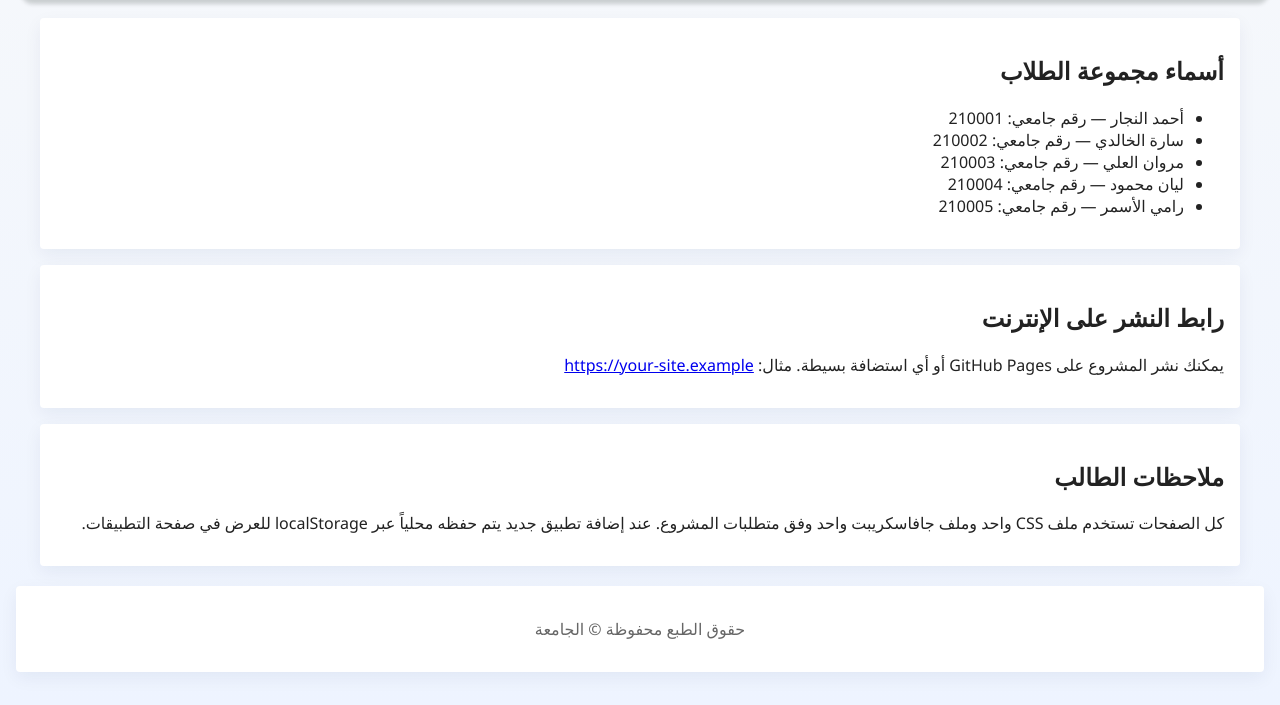
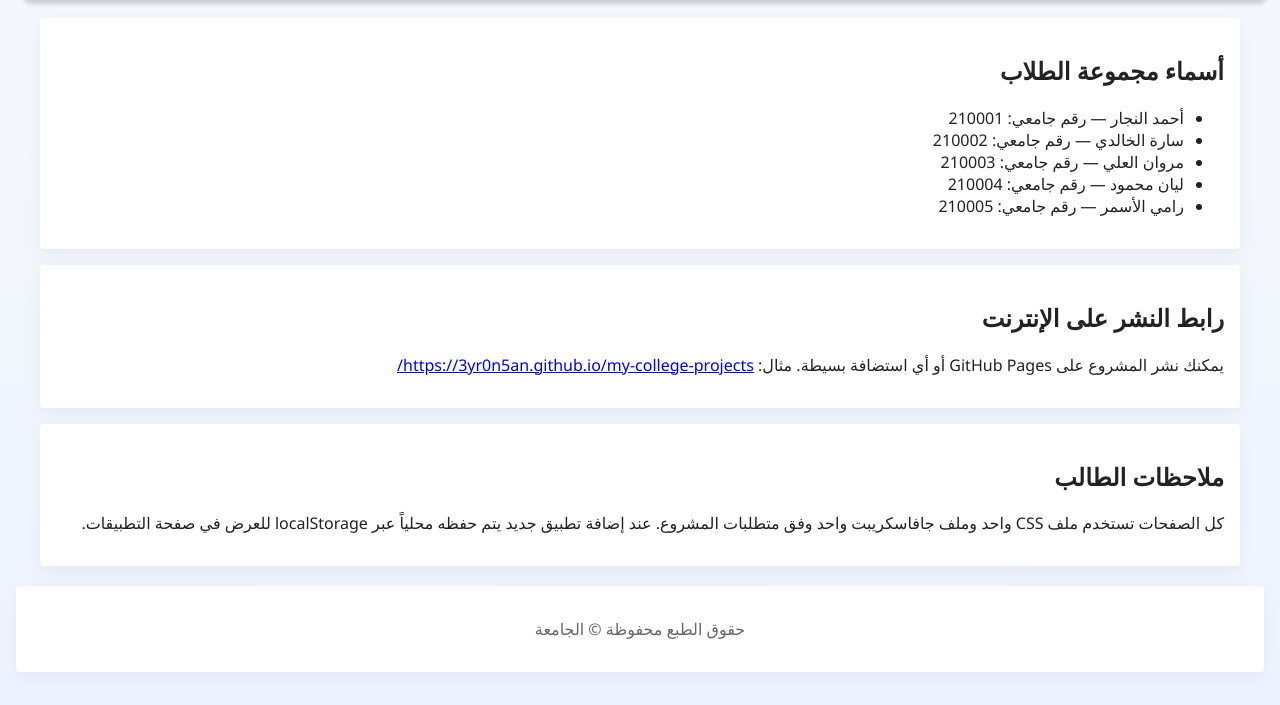
Before and after one commit to 3yr0n5an/my-college-projects, a plain HTML site: page index.html in a window 1280 px wide. Shown: the part 95-800 px from the top of the page. Drawn offline with Linux system fonts and the light colour scheme.

Commit message:
Update index.html

```diff
--- a/index.html
+++ b/index.html
@@ -34,7 +34,7 @@
         <p>
           يمكنك نشر المشروع على GitHub Pages أو أي استضافة بسيطة. مثال:
           <a href="#" target="_blank" rel="noopener"
-            >https://your-site.example</a
+            >https://3yr0n5an.github.io/my-college-projects/</a
           >
         </p>
       </section>
```
